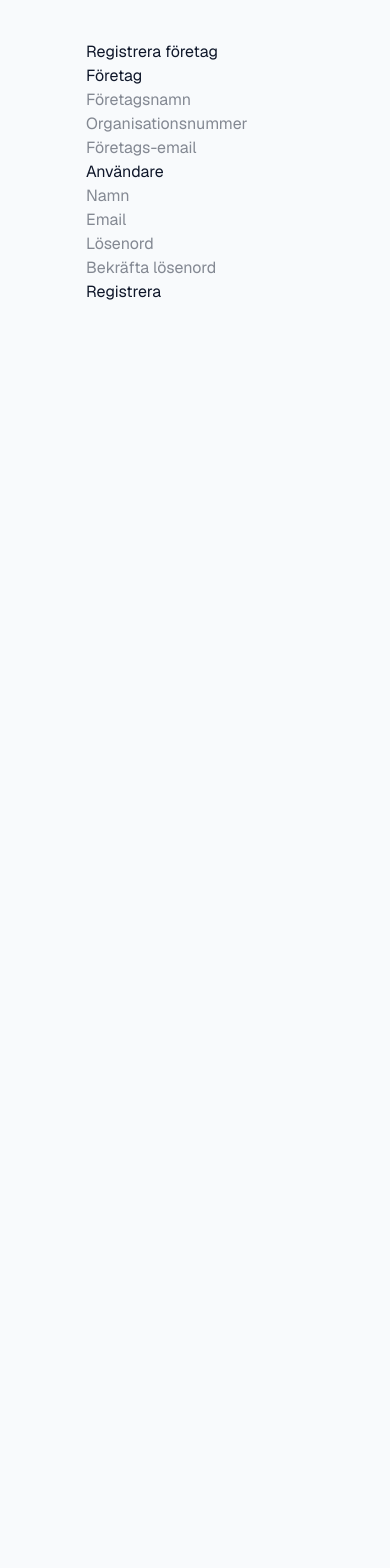
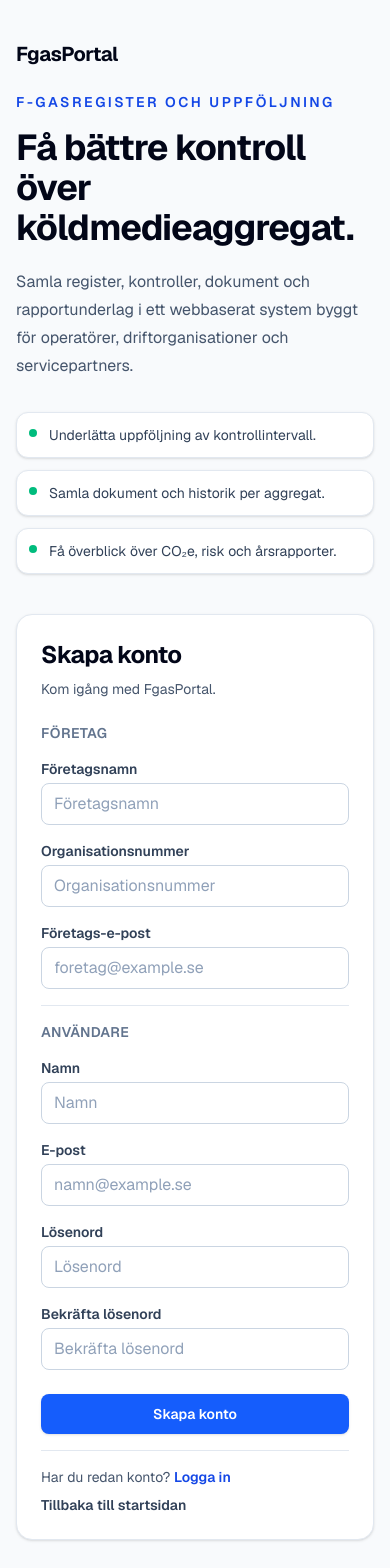
Before and after one commit to pontushelm/fgasportal, a Next.js app: page /register in a window 390 px wide. Shown: the top 1568 px of the page. Before the commit the page ends 844 px from the top, so only its background shows below. Built offline with nearby package versions, Linux system fonts and the light colour scheme.

Commit message:
Redesign login and register pages

```diff
--- a/app/login/page.tsx
+++ b/app/login/page.tsx
@@ -1,10 +1,10 @@
 import LoginForm from "@/components/auth/login-form"
+import { AuthShell } from "@/components/auth/auth-shell"
 
 export default function LoginPage() {
   return (
-    <main style={{ maxWidth: 420, margin: "60px auto" }}>
-      <h1>Logga in</h1>
+    <AuthShell title="Logga in" subtitle="Fortsätt till ert F-gasregister.">
       <LoginForm />
-    </main>
+    </AuthShell>
   )
 }
--- a/app/register/page.tsx
+++ b/app/register/page.tsx
@@ -2,6 +2,7 @@
 
 import { Suspense } from "react"
 import { useSearchParams } from "next/navigation"
+import { AuthShell } from "@/components/auth/auth-shell"
 import RegisterForm from "@/components/auth/register-form"
 
 function RegisterContent() {
@@ -9,10 +10,16 @@ function RegisterContent() {
   const inviteToken = searchParams.get("invite") || undefined
 
   return (
-    <div style={{ maxWidth: 500, margin: "40px auto" }}>
-      <h1>{inviteToken ? "Acceptera inbjudan" : "Registrera företag"}</h1>
+    <AuthShell
+      title={inviteToken ? "Acceptera inbjudan" : "Skapa konto"}
+      subtitle={
+        inviteToken
+          ? "Skapa en användare för den inbjudna organisationen."
+          : "Kom igång med FgasPortal."
+      }
+    >
       <RegisterForm inviteToken={inviteToken} />
-    </div>
+    </AuthShell>
   )
 }
 
@@ -20,9 +27,9 @@ export default function RegisterPage() {
   return (
     <Suspense
       fallback={
-        <div style={{ maxWidth: 500, margin: "40px auto" }}>
-          <h1>Registrera företag</h1>
-        </div>
+        <AuthShell title="Skapa konto" subtitle="Kom igång med FgasPortal.">
+          <p className="text-sm text-slate-600">Laddar...</p>
+        </AuthShell>
       }
     >
       <RegisterContent />
--- /dev/null
+++ b/components/auth/auth-shell.tsx
@@ -0,0 +1,59 @@
+import Link from "next/link"
+import type { ReactNode } from "react"
+
+export function AuthShell({
+  children,
+  subtitle,
+  title,
+}: {
+  children: ReactNode
+  subtitle: string
+  title: string
+}) {
+  return (
+    <main className="min-h-screen bg-slate-50 px-4 py-10 text-slate-950 sm:px-6 lg:px-8">
+      <div className="mx-auto grid min-h-[calc(100vh-5rem)] max-w-6xl gap-10 lg:grid-cols-[0.9fr_1fr] lg:items-center">
+        <section className="max-w-xl">
+          <Link className="text-xl font-bold tracking-tight text-slate-950" href="/">
+            FgasPortal
+          </Link>
+          <p className="mt-6 text-sm font-semibold uppercase tracking-[0.18em] text-blue-700">
+            F-gasregister och uppföljning
+          </p>
+          <h1 className="mt-4 text-4xl font-bold tracking-tight text-slate-950 sm:text-5xl">
+            Få bättre kontroll över köldmedieaggregat.
+          </h1>
+          <p className="mt-5 text-base leading-7 text-slate-600">
+            Samla register, kontroller, dokument och rapportunderlag i ett
+            webbaserat system byggt för operatörer, driftorganisationer och
+            servicepartners.
+          </p>
+          <div className="mt-8 grid gap-3 text-sm text-slate-700">
+            <AuthBenefit>Underlätta uppföljning av kontrollintervall.</AuthBenefit>
+            <AuthBenefit>Samla dokument och historik per aggregat.</AuthBenefit>
+            <AuthBenefit>Få överblick över CO₂e, risk och årsrapporter.</AuthBenefit>
+          </div>
+        </section>
+
+        <section className="w-full">
+          <div className="mx-auto max-w-md rounded-2xl border border-slate-200 bg-white p-6 shadow-sm sm:p-8">
+            <h2 className="text-2xl font-bold tracking-tight text-slate-950">
+              {title}
+            </h2>
+            <p className="mt-2 text-sm text-slate-600">{subtitle}</p>
+            <div className="mt-6">{children}</div>
+          </div>
+        </section>
+      </div>
+    </main>
+  )
+}
+
+function AuthBenefit({ children }: { children: ReactNode }) {
+  return (
+    <div className="flex gap-3 rounded-xl border border-slate-200 bg-white p-3 shadow-sm">
+      <span className="mt-1 h-2 w-2 shrink-0 rounded-full bg-emerald-500" />
+      <span>{children}</span>
+    </div>
+  )
+}
--- a/components/auth/login-form.tsx
+++ b/components/auth/login-form.tsx
@@ -1,6 +1,7 @@
 "use client"
 
 import { useState } from "react"
+import Link from "next/link"
 import { useRouter } from "next/navigation"
 import { useForm } from "react-hook-form"
 import { zodResolver } from "@hookform/resolvers/zod"
@@ -40,30 +41,67 @@ export default function LoginForm() {
   }
 
   return (
-    <form onSubmit={handleSubmit(onSubmit)}>
+    <form className="grid gap-4" onSubmit={handleSubmit(onSubmit)}>
       <div>
+        <label className={labelClassName} htmlFor="email">
+          E-post
+        </label>
         <input
+          id="email"
+          className={inputClassName}
           type="email"
-          placeholder="E-post"
+          placeholder="namn@example.se"
           {...register("email")}
         />
-        <p>{errors.email?.message}</p>
+        {errors.email?.message && (
+          <p className={errorClassName}>{errors.email.message}</p>
+        )}
       </div>
 
       <div>
+        <label className={labelClassName} htmlFor="password">
+          Lösenord
+        </label>
         <input
+          id="password"
+          className={inputClassName}
           type="password"
           placeholder="Lösenord"
           {...register("password")}
         />
-        <p>{errors.password?.message}</p>
+        {errors.password?.message && (
+          <p className={errorClassName}>{errors.password.message}</p>
+        )}
       </div>
 
-      {error && <p>{error}</p>}
+      {error && (
+        <p className="rounded-lg border border-red-200 bg-red-50 p-3 text-sm font-semibold text-red-700">
+          {error}
+        </p>
+      )}
 
-      <button type="submit" disabled={isSubmitting}>
+      <button className={submitButtonClassName} type="submit" disabled={isSubmitting}>
         {isSubmitting ? "Loggar in..." : "Logga in"}
       </button>
+
+      <div className="grid gap-2 border-t border-slate-200 pt-4 text-sm text-slate-600">
+        <p>
+          Saknar konto?{" "}
+          <Link className="font-semibold text-blue-700 hover:text-blue-800" href="/register">
+            Skapa konto
+          </Link>
+        </p>
+        <Link className="font-semibold text-slate-700 hover:text-slate-950" href="/">
+          Tillbaka till startsidan
+        </Link>
+      </div>
     </form>
   )
 }
+
+const labelClassName = "mb-1 block text-sm font-semibold text-slate-700"
+const inputClassName =
+  "w-full rounded-lg border border-slate-300 bg-white px-3 py-2 text-slate-900 outline-none placeholder:text-slate-400 focus:border-blue-500 focus:ring-2 focus:ring-blue-100"
+const errorClassName = "mt-1 text-sm font-medium text-red-700"
+const submitButtonClassName =
+  "mt-2 w-full rounded-lg bg-blue-600 px-4 py-2.5 text-sm font-semibold text-white shadow-sm hover:bg-blue-700 disabled:cursor-not-allowed disabled:bg-slate-300"
--- a/components/auth/register-form.tsx
+++ b/components/auth/register-form.tsx
@@ -1,6 +1,7 @@
 "use client"
 
 import { useEffect, useState } from "react"
+import Link from "next/link"
 import { useForm } from "react-hook-form"
 import { zodResolver } from "@hookform/resolvers/zod"
 import { registerSchema, type RegisterFormData } from "@/lib/validations"
@@ -97,57 +98,120 @@ export default function RegisterForm({ inviteToken }: { inviteToken?: string })
   }
 
   if (isInviteMode && inviteError) {
-    return <p style={{ color: "#b91c1c" }}>{inviteError}</p>
+    return (
+      <p className="rounded-lg border border-red-200 bg-red-50 p-3 text-sm font-semibold text-red-700">
+        {inviteError}
+      </p>
+    )
   }
 
   return (
-    <form onSubmit={handleSubmit(onSubmit)}>
+    <form className="grid gap-4" onSubmit={handleSubmit(onSubmit)}>
       {isInviteMode && inviteContext && (
-        <div style={{ marginBottom: 20 }}>
-          <h3>Inbjudan till {inviteContext.companyName}</h3>
-          <p>Du registreras som {inviteContext.role}.</p>
+        <div className="rounded-xl border border-blue-200 bg-blue-50 p-4 text-sm text-blue-900">
+          <h3 className="font-semibold">Inbjudan till {inviteContext.companyName}</h3>
+          <p className="mt-1">Du registreras som {inviteContext.role}.</p>
         </div>
       )}
 
       {!isInviteMode && (
         <>
-          <h3>Företag</h3>
+          <h3 className={sectionTitleClassName}>Företag</h3>
 
-          <input placeholder="Företagsnamn" {...register("companyName")} />
-          <p>{errors.companyName?.message as string}</p>
+          <Field label="Företagsnamn" error={errors.companyName?.message as string}>
+            <input className={inputClassName} placeholder="Företagsnamn" {...register("companyName")} />
+          </Field>
 
-          <input placeholder="Organisationsnummer" {...register("orgNumber")} />
-          <p>{errors.orgNumber?.message as string}</p>
+          <Field label="Organisationsnummer" error={errors.orgNumber?.message as string}>
+            <input className={inputClassName} placeholder="Organisationsnummer" {...register("orgNumber")} />
+          </Field>
 
-          <input placeholder="Företags-email" {...register("companyEmail")} />
-          <p>{errors.companyEmail?.message as string}</p>
+          <Field label="Företags-e-post" error={errors.companyEmail?.message as string}>
+            <input className={inputClassName} placeholder="foretag@example.se" {...register("companyEmail")} />
+          </Field>
         </>
       )}
 
-      <h3>Användare</h3>
+      <h3 className={sectionTitleClassName}>Användare</h3>
 
-      <input placeholder="Namn" {...register("userName")} />
-      <p>{errors.userName?.message as string}</p>
+      <Field label="Namn" error={errors.userName?.message as string}>
+        <input className={inputClassName} placeholder="Namn" {...register("userName")} />
+      </Field>
 
-      <input
-        placeholder="Email"
-        readOnly={isInviteMode}
-        {...register("userEmail")}
-      />
-      <p>{errors.userEmail?.message as string}</p>
+      <Field label="E-post" error={errors.userEmail?.message as string}>
+        <input
+          className={`${inputClassName} ${isInviteMode ? "bg-slate-100" : ""}`}
+          placeholder="namn@example.se"
+          readOnly={isInviteMode}
+          {...register("userEmail")}
+        />
+      </Field>
 
-      <input type="password" placeholder="Lösenord" {...register("password")} />
-      <p>{errors.password?.message as string}</p>
+      <Field label="Lösenord" error={errors.password?.message as string}>
+        <input className={inputClassName} type="password" placeholder="Lösenord" {...register("password")} />
+      </Field>
 
-      <input type="password" placeholder="Bekräfta lösenord" {...register("confirmPassword")} />
-      <p>{errors.confirmPassword?.message as string}</p>
+      <Field label="Bekräfta lösenord" error={errors.confirmPassword?.message as string}>
+        <input className={inputClassName} type="password" placeholder="Bekräfta lösenord" {...register("confirmPassword")} />
+      </Field>
 
-      {submitError && <p style={{ color: "#b91c1c" }}>{submitError}</p>}
-      {submitMessage && <p style={{ color: "#047857" }}>{submitMessage}</p>}
+      {submitError && (
+        <p className="rounded-lg border border-red-200 bg-red-50 p-3 text-sm font-semibold text-red-700">
+          {submitError}
+        </p>
+      )}
+      {submitMessage && (
+        <p className="rounded-lg border border-emerald-200 bg-emerald-50 p-3 text-sm font-semibold text-emerald-700">
+          {submitMessage}
+        </p>
+      )}
 
-      <button type="submit" disabled={isSubmitting || Boolean(inviteToken && !inviteContext)}>
-        {isSubmitting ? "Registrerar..." : "Registrera"}
+      <button
+        className={submitButtonClassName}
+        type="submit"
+        disabled={isSubmitting || Boolean(inviteToken && !inviteContext)}
+      >
+        {isSubmitting ? "Registrerar..." : isInviteMode ? "Skapa användare" : "Skapa konto"}
       </button>
+
+      <div className="grid gap-2 border-t border-slate-200 pt-4 text-sm text-slate-600">
+        <p>
+          Har du redan konto?{" "}
+          <Link className="font-semibold text-blue-700 hover:text-blue-800" href="/login">
+            Logga in
+          </Link>
+        </p>
+        <Link className="font-semibold text-slate-700 hover:text-slate-950" href="/">
+          Tillbaka till startsidan
+        </Link>
+      </div>
     </form>
   )
 }
+
+function Field({
+  children,
+  error,
+  label,
+}: {
+  children: React.ReactNode
+  error?: string
+  label: string
+}) {
+  return (
+    <label className="block">
+      <span className="mb-1 block text-sm font-semibold text-slate-700">
+        {label}
+      </span>
+      {children}
+      {error && <p className="mt-1 text-sm font-medium text-red-700">{error}</p>}
+    </label>
+  )
+}
+
+const sectionTitleClassName =
+  "border-t border-slate-200 pt-4 text-sm font-semibold uppercase tracking-wide text-slate-500 first:border-t-0 first:pt-0"
+const inputClassName =
+  "w-full rounded-lg border border-slate-300 bg-white px-3 py-2 text-slate-900 outline-none placeholder:text-slate-400 focus:border-blue-500 focus:ring-2 focus:ring-blue-100"
+const submitButtonClassName =
+  "mt-2 w-full rounded-lg bg-blue-600 px-4 py-2.5 text-sm font-semibold text-white shadow-sm hover:bg-blue-700 disabled:cursor-not-allowed disabled:bg-slate-300"
```
